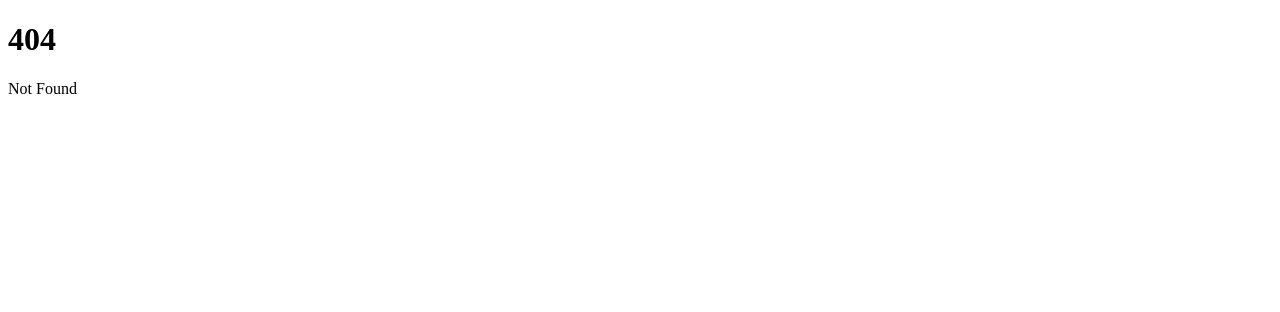
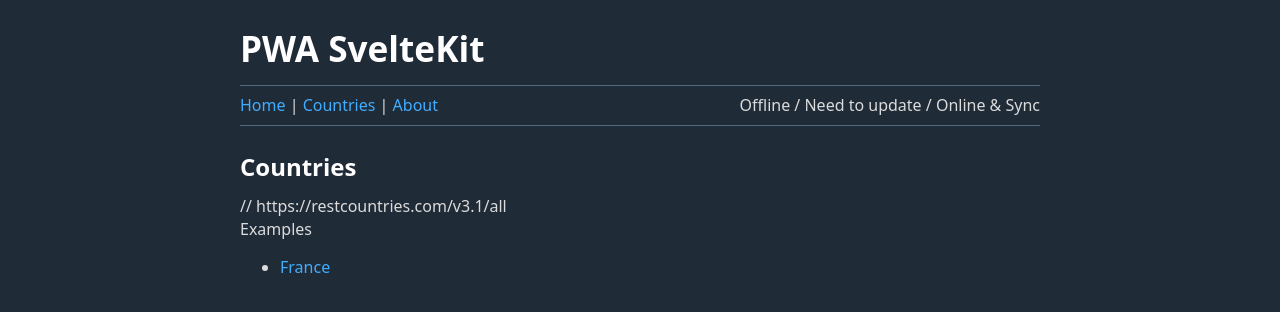
Before and after one commit to jycouet/pwa-sveltekit, a SvelteKit app: page /countries in a window 1280 px wide. Before the commit this address had no page. Shown: the top 312 px of the page. Built offline with nearby package versions, Linux system fonts and the light colour scheme.

Commit message:
init layouts & pages

```diff
--- a/package.json
+++ b/package.json
@@ -16,7 +16,7 @@
 	},
 	"devDependencies": {
 		"@playwright/test": "^1.28.1",
-		"@sveltejs/adapter-auto": "^2.0.0",
+		"@sveltejs/adapter-static": "^2.0.3",
 		"@sveltejs/kit": "^1.27.4",
 		"@typescript-eslint/eslint-plugin": "^6.0.0",
 		"@typescript-eslint/parser": "^6.0.0",
--- /dev/null
+++ b/src/routes/+layout.svelte
@@ -0,0 +1,33 @@
+<script lang="ts">
+</script>
+
+<svelte:head>
+	<title>PWA SvelteKit</title>
+	<link rel="stylesheet" href="https://cdn.jsdelivr.net/npm/water.css@2/out/dark.css" />
+</svelte:head>
+
+<h1>PWA SvelteKit</h1>
+
+<hr />
+
+<div class="flex-between">
+	<div>
+		<a href="/">Home</a> |
+		<a href="/countries">Countries</a> |
+		<a href="/about">About</a>
+	</div>
+	<div>
+		<div>Offline / Need to update / Online & Sync</div>
+	</div>
+</div>
+
+<hr />
+
+<slot />
+
+<style>
+	.flex-between {
+		display: flex;
+		justify-content: space-between;
+	}
+</style>
--- /dev/null
+++ b/src/routes/+layout.ts
@@ -0,0 +1 @@
+export const prerender = true;
--- a/src/routes/+page.svelte
+++ b/src/routes/+page.svelte
@@ -1,2 +1 @@
-<h1>Welcome to SvelteKit</h1>
-<p>Visit <a href="https://kit.svelte.dev">kit.svelte.dev</a> to read the documentation</p>
+<h2>Home</h2>
--- /dev/null
+++ b/src/routes/about/+page.svelte
@@ -0,0 +1 @@
+<h2>About</h2>
--- /dev/null
+++ b/src/routes/countries/+page.svelte
@@ -0,0 +1,12 @@
+<h2>Countries</h2>
+
+// https://restcountries.com/v3.1/all
+
+<div>
+	Examples
+	<ul>
+		<li>
+			<a href="/countries/France">France</a>
+		</li>
+	</ul>
+</div>
--- a/svelte.config.js
+++ b/svelte.config.js
@@ -1,4 +1,4 @@
-import adapter from '@sveltejs/adapter-auto';
+import adapter from '@sveltejs/adapter-static';
 import { vitePreprocess } from '@sveltejs/kit/vite';
 
 /** @type {import('@sveltejs/kit').Config} */
```
Also changed, not shown: src/routes/countries/[country]/+page.svelte (added, +7 -0 lines), 1 other file (tests, documents, lock files or other folders).
